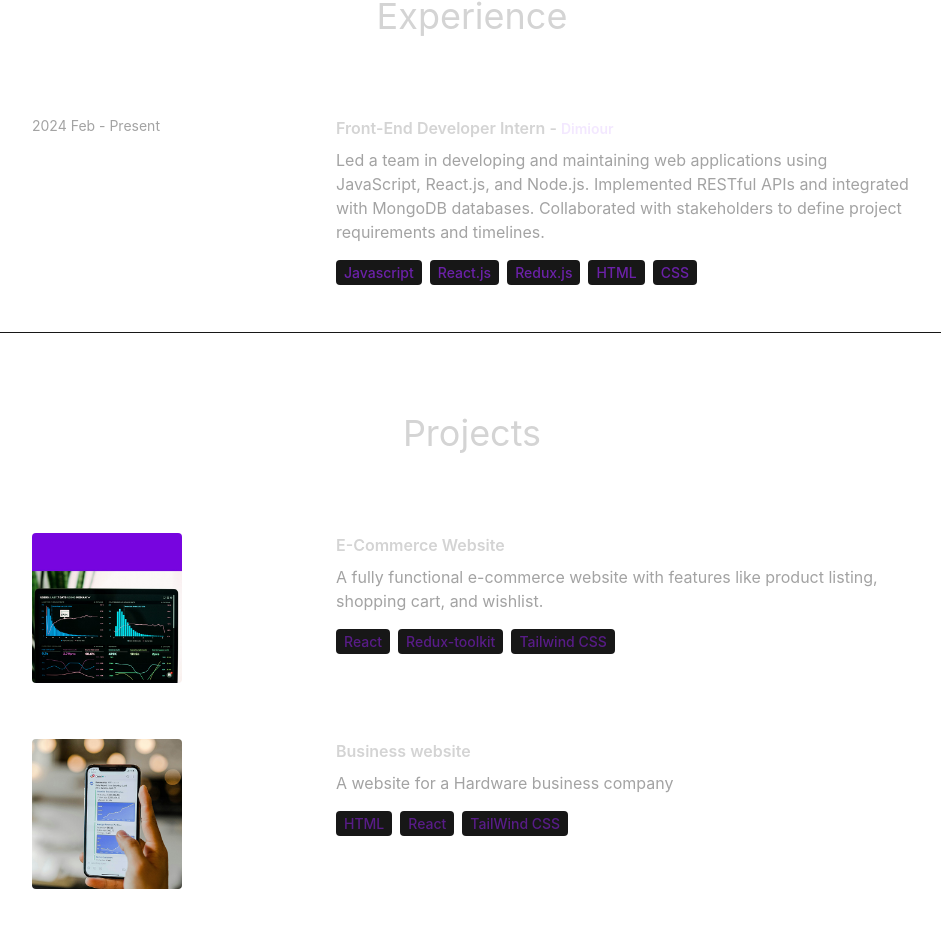
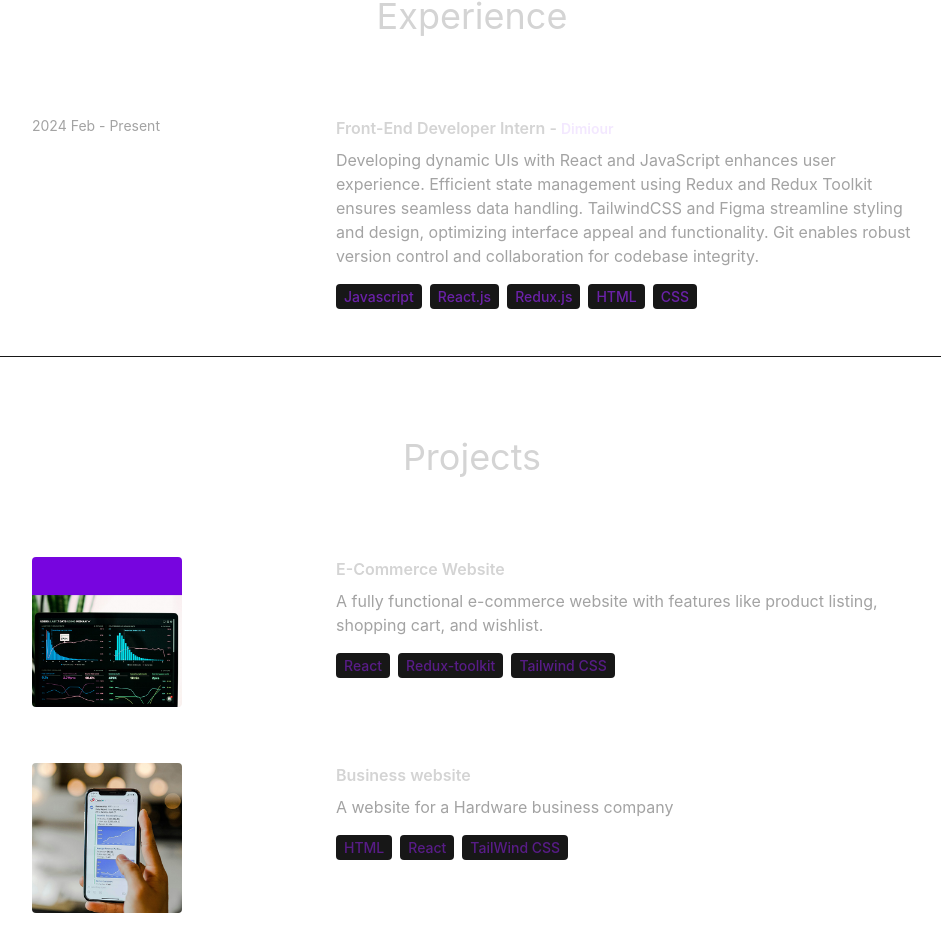
Before and after one commit to asif-max/MyPortfolio, a React (Create React App) app: page / in a window 1280 px wide. Shown: the part 1989-2932 px from the top of the page, without its empty margins (168-1109 px from the left). Built offline with nearby package versions, Linux system fonts and the light colour scheme.

Commit message:
Update index.js

```diff
--- a/src/constants/index.js
+++ b/src/constants/index.js
@@ -12,7 +12,7 @@ export const EXPERIENCES = [
     year: "2024 Feb - Present",
     role: "Front-End Developer Intern",
     company: "Dimiour",
-    description: `Led a team in developing and maintaining web applications using JavaScript, React.js, and Node.js. Implemented RESTful APIs and integrated with MongoDB databases. Collaborated with stakeholders to define project requirements and timelines.`,
+    description: `Developing dynamic UIs with React and JavaScript enhances user experience. Efficient state management using Redux and Redux Toolkit ensures seamless data handling. TailwindCSS and Figma streamline styling and design, optimizing interface appeal and functionality. Git enables robust version control and collaboration for codebase integrity.`,
     technologies: ["Javascript", "React.js", "Redux.js", "HTML", "CSS"],
   },
 
```
